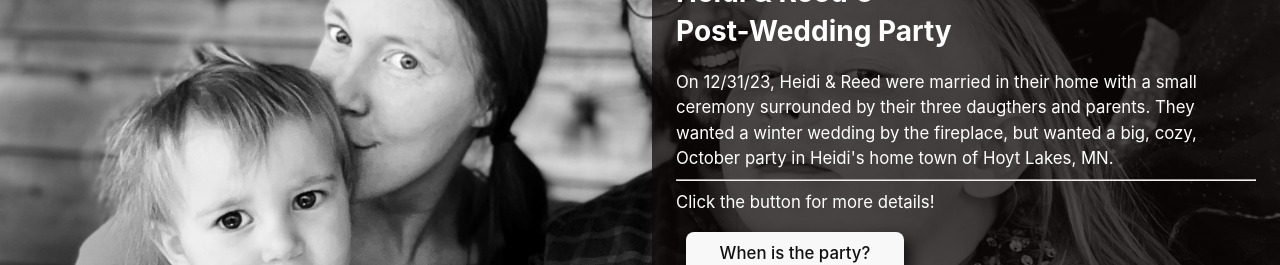
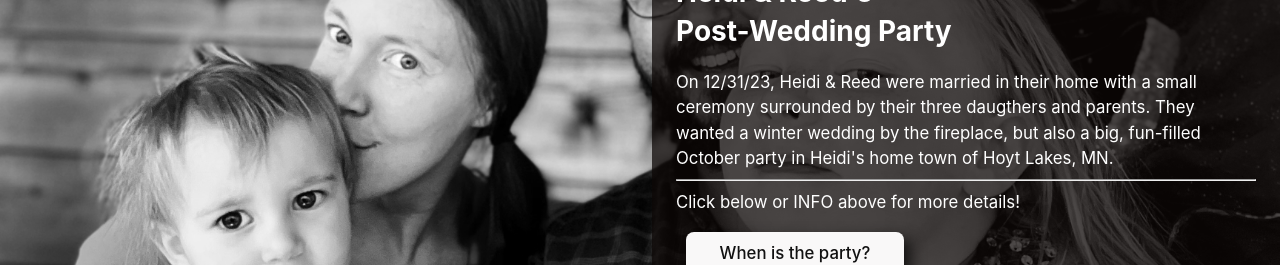
Before and after one commit to archonology/wedding-party, a React (Vite) app: page / in a window 1280 px wide. Shown: the part 343-608 px from the top of the page. Built offline with nearby package versions, Linux system fonts and the light colour scheme; a web font is replaced by a local one.

Commit message:
more corrections to the copy

```diff
--- a/src/components/Info.jsx
+++ b/src/components/Info.jsx
@@ -4,7 +4,7 @@ const info = [
     heading1: "Heidi & Reed's",
     heading2: "Post-Wedding Party",
     details:
-      "On 12/31/23, Heidi & Reed were married in their home with a small ceremony surrounded by their three daugthers and parents. They wanted a winter wedding by the fireplace, but wanted a big, cozy, October party in Heidi's home town of Hoyt Lakes, MN.",
+      "On 12/31/23, Heidi & Reed were married in their home with a small ceremony surrounded by their three daugthers and parents. They wanted a winter wedding by the fireplace, but also a big, fun-filled October party in Heidi's home town of Hoyt Lakes, MN.",
     link: "",
     btnText: "When is the party?",
   },
@@ -13,7 +13,7 @@ const info = [
     heading1: "OCTOBER 5, 2024",
     heading2: "2PM - 10PM",
     details:
-      "The leaves should be near peak in their fall color outfits! We are hoping for a sunny, crisp day, but rain or snow will not stop this party.",
+      "The leaves should be near peak and the weather fantastic! We're hoping for a sunny, crisp day, but rain or snow will not stop this party.",
     link: "",
     btnText: "Where is the party?",
   },
@@ -22,7 +22,7 @@ const info = [
     heading1: "HOYT LAKES",
     heading2: "COMMUNITY BUILDING",
     details:
-      "The Party is at the Hoyt Lakes Community Building in Hoyt Lakes, MN. There is a dance floor, dining area, and kitchen. Surrounding the building are fields to play in and a covered picnic area for grilling. There is also a lower level for the kids. Click INFO above for directions.",
+      "The Party is at the Hoyt Lakes Community Building in Hoyt Lakes, MN. There is a dance floor, dining area, and kitchen. There is a park outside and a covered picnic area for grilling. There's also a lower level for the kids.",
     btnText: "Lodging?",
   },
   {
@@ -30,7 +30,7 @@ const info = [
     heading1: "HOYT LAKES",
     heading2: "COUNTRY INN & SUITES",
     details:
-      "We have reserved a block of rooms at the Hoyt Lakes Country Inn & Suites. If you reserve a room before September 2024, you can get in on the block and the discount that comes with it. The hotel is just across the street from the Community Building. Call 218-225-3555 to reserve a room. There is a campground nearby, too, but it's off-season and spots are first-come-first-serve.",
+      "We have reserved a block of rooms at the Hoyt Lakes Country Inn & Suites. If you call and reserve a room before September 2024, you can get in on the block and the discount that comes with it. The hotel is just across the street from the Community Building.",
     btnText: "Dress Code?",
   },
   {
@@ -46,7 +46,7 @@ const info = [
     heading1: "GIFTS ARE OPTIONAL",
     heading2: "",
     details:
-      "IF you'd like, though, there is a Gift Now button (to help buy goods for the party) in the INFO drop-down above, and any kind of gift is welcome. But gifts of any kind are not necessary: we are just happy to have you!",
+      "If you'd like, though, there is a Gift Now button (to help buy goods for the party) in the INFO drop-down above. Any kind of gift is welcome. But gifts of any kind are not necessary: we are just happy to have you!",
     btnText: "Party Food?",
   },
   {
@@ -54,7 +54,7 @@ const info = [
     heading1: "FOOD AND DRINKS",
     heading2: "WILL BE PROVIDED",
     details:
-      "Grilled foods, champagne, DIY cocktail bar, and other drinks and snacks will be provided. People do love to eat, and some love to cook, so you are definitly welcome to bring a dish or drink to share! Just reach out to Heidi or Reed to coordinate. There is a kitchen onsite.",
+      "Grilled foods, champagne, DIY cocktail bar, and other drinks and snacks will be provided. People do love to eat, and some love to cook, so you're definitly welcome to bring a dish or drink to share! Just reach out to Heidi or Reed to coordinate. There is a kitchen on site.",
     btnText: "What now?",
   },
   {
--- a/src/components/InfoBox.jsx
+++ b/src/components/InfoBox.jsx
@@ -101,7 +101,7 @@ const InfoBox = () => {
                 {info[textIndex].details}
                 <br />
                 <hr />
-                Click the button for more details!
+                Click below or INFO above for more details!
               </p>
               <button
                 className="proceed-btn"
```
